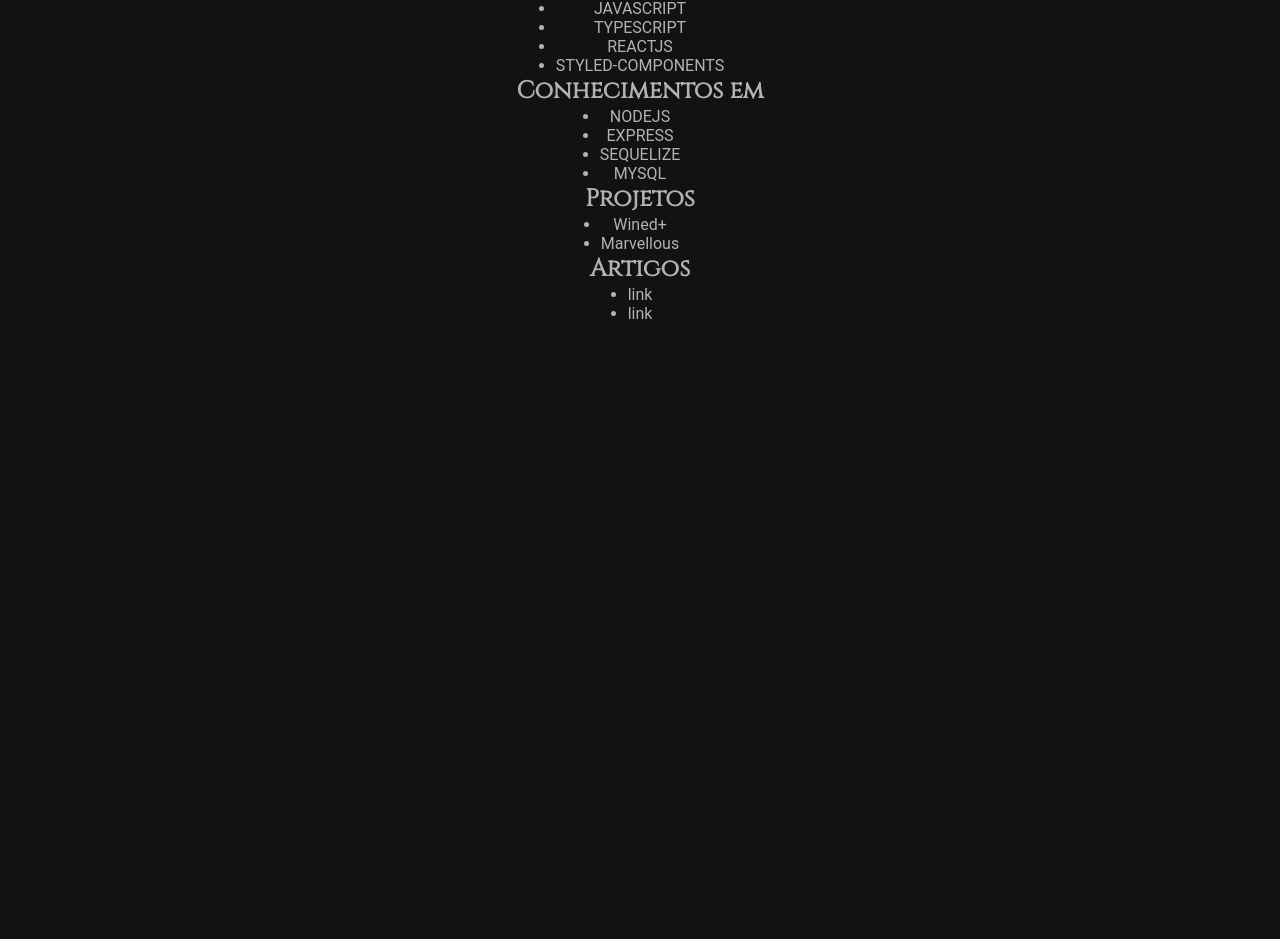
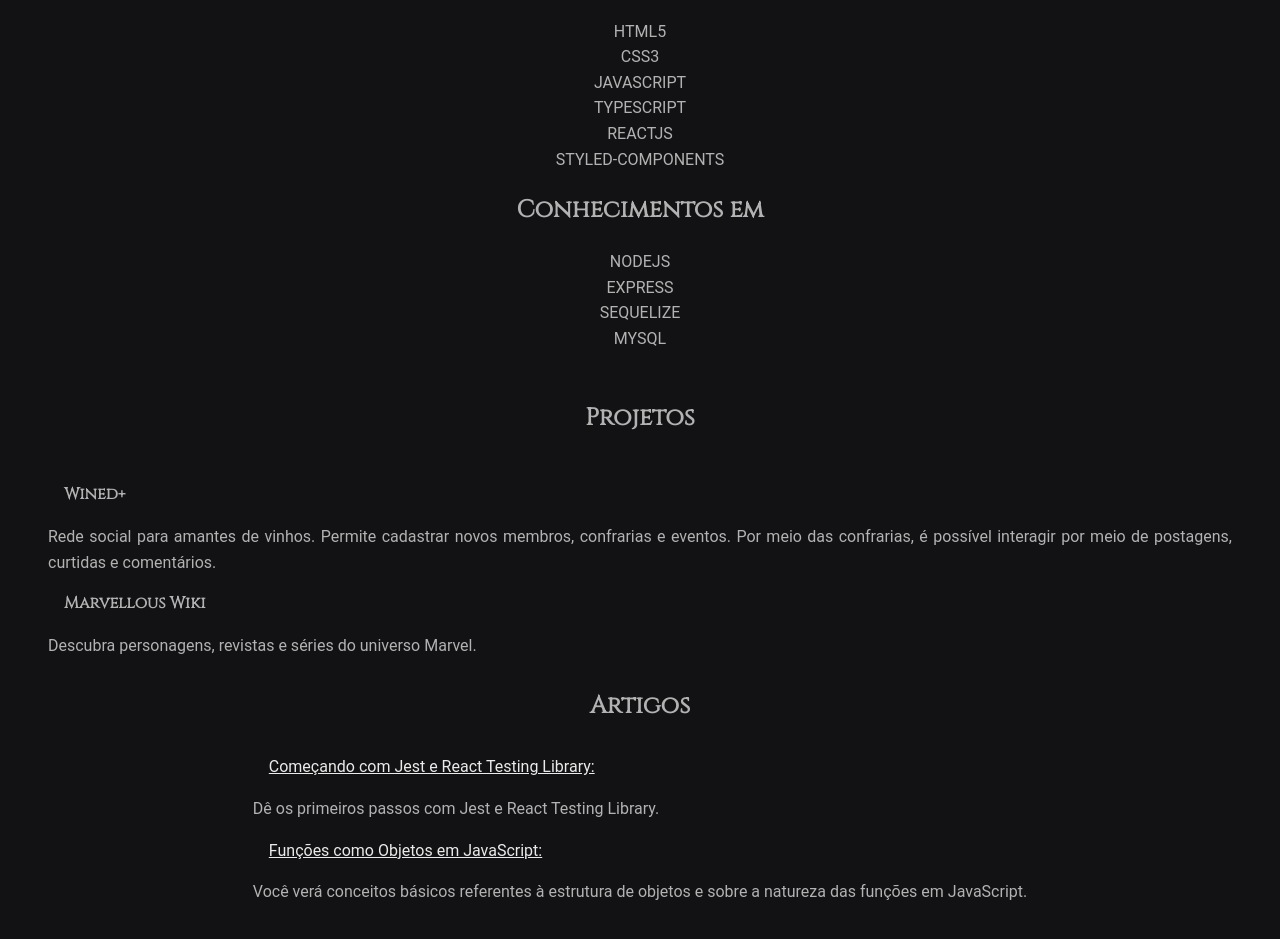
Before and after one commit to jairocket/jailsonanjos, a React (Vite) app: page / in a window 1280 px wide. Shown: the part 655-1594 px from the top of the page. Before the commit the page ends 978 px from the top, so only its background shows below. Built offline with nearby package versions, Linux system fonts and the light colour scheme.

Commit message:
feature(app): Add Article and Project components

```diff
--- a/src/App.tsx
+++ b/src/App.tsx
@@ -5,8 +5,57 @@ import { Avatar } from './components/Avatar'
 import { Header } from './components/Header'
 import coolAvatar from '../src/assets/cool-avatar.svg'
 import { AppContainer, Heading, SocialMediaContainer } from './styles/styles'
-import { GithubLogo, LinkedinLogo, Envelope } from 'phosphor-react'
+import { GithubLogo, LinkedinLogo, Envelope, TwitterLogo } from 'phosphor-react'
 import { DevLogo } from './components/DevLogo'
+import { Skills } from './components/Skills'
+import { SkillsContainer } from './components/Skills/styles'
+import { Projects } from './components/Projects'
+import { ProjectsContainer } from './components/Projects/styles'
+import { ArticlesContainer } from './components/Article/styles'
+import { Article } from './components/Article'
+
+const mainStacks = {
+  title: 'Principais Stacks',
+  stacks: [
+    'HTML5',
+    'CSS3',
+    'JAVASCRIPT',
+    'TYPESCRIPT',
+    'REACTJS',
+    'STYLED-COMPONENTS',
+  ],
+}
+
+const knownStacks = {
+  title: 'Conhecimentos em',
+  stacks: ['NODEJS', 'EXPRESS', 'SEQUELIZE', 'MYSQL'],
+}
+
+const projects = [
+  {
+    title: 'Wined+',
+    description:
+      'Rede social para amantes de vinhos. Permite cadastrar novos membros, confrarias e eventos. Por meio das confrarias, é possível interagir por meio de postagens, curtidas e comentários.',
+  },
+  {
+    title: 'Marvellous Wiki',
+    description: 'Descubra personagens, revistas e séries do universo Marvel.',
+  },
+]
+
+const articles = [
+  {
+    href: 'https://dev.to/jairocket/comecando-com-jest-e-react-testing-library-10ck',
+    title: 'Começando com Jest e React Testing Library:',
+    description: 'Dê os primeiros passos com Jest e React Testing Library.',
+  },
+  {
+    href: 'https://community.revelo.com/funcoes-como-objetos-em-javascript/',
+    title: 'Funções como Objetos em JavaScript:',
+    description:
+      'Você verá conceitos básicos referentes à estrutura de objetos e sobre a natureza das funções em JavaScript.',
+  },
+]
 
 function App() {
   return (
@@ -33,32 +82,35 @@ function App() {
             <Envelope size={32} color={'white'} />
           </a>
         </SocialMediaContainer>
-        <h2>Principais Stacks</h2>
-        <ul>
-          <li>HTML5</li>
-          <li>CSS3</li>
-          <li>JAVASCRIPT</li>
-          <li>TYPESCRIPT</li>
-          <li>REACTJS</li>
-          <li>STYLED-COMPONENTS</li>
-        </ul>
-        <h2>Conhecimentos em</h2>
-        <ul>
-          <li>NODEJS</li>
-          <li>EXPRESS</li>
-          <li>SEQUELIZE</li>
-          <li>MYSQL</li>
-        </ul>
+        <SkillsContainer>
+          <Skills title={mainStacks.title} skillsList={mainStacks.stacks} />
+          <Skills title={knownStacks.title} skillsList={knownStacks.stacks} />
+        </SkillsContainer>
+
         <h2>Projetos</h2>
-        <ul>
-          <li>Wined+</li>
-          <li>Marvellous</li>
-        </ul>
+        <ProjectsContainer>
+          {projects.map((project) => {
+            const { title, description } = project
+            return (
+              <Projects key={title} title={title} description={description} />
+            )
+          })}
+        </ProjectsContainer>
+
         <h2>Artigos</h2>
-        <ul>
-          <li>link</li>
-          <li>link</li>
-        </ul>
+        <ArticlesContainer>
+          {articles.map((article) => {
+            const { href, title, description } = article
+            return (
+              <Article
+                key={title}
+                href={href}
+                title={title}
+                description={description}
+              />
+            )
+          })}
+        </ArticlesContainer>
       </AppContainer>
     </ThemeProvider>
   )
--- /dev/null
+++ b/src/components/Article/index.tsx
@@ -0,0 +1,14 @@
+type ArticleType = {
+  href: string
+  title: string
+  description: string
+}
+
+export function Article({ href, title, description }: ArticleType) {
+  return (
+    <div key={title}>
+      <a href={href}>{title}</a>
+      <p>{description}</p>
+    </div>
+  )
+}
--- /dev/null
+++ b/src/components/Article/styles.ts
@@ -0,0 +1,15 @@
+import styled from 'styled-components'
+
+export const ArticlesContainer = styled.div`
+  margin: 2rem;
+  line-height: 1.6;
+  text-align: justify;
+  margin-bottom: 4rem;
+  a {
+    color: ${(props) => props.theme['gray-100']};
+    padding: 1rem;
+  }
+  p {
+    margin: 1rem 0;
+  }
+`
--- a/src/components/Header/styles.ts
+++ b/src/components/Header/styles.ts
@@ -6,5 +6,9 @@ export const HeaderContainer = styled.header`
   justify-content: space-between;
   align-items: flex-start;
   margin-top: 1.5rem;
-  padding: 0 0.5rem;
+  padding: 0 1rem;
+  button {
+    cursor: pointer;
+    padding-top: 0.25rem;
+  }
 `
--- /dev/null
+++ b/src/components/Projects/index.tsx
@@ -0,0 +1,13 @@
+type ProjectType = {
+  title: string
+  description: string
+}
+
+export function Projects({ title, description }: ProjectType) {
+  return (
+    <div key={title}>
+      <h4>{title}</h4>
+      <p>{description}</p>
+    </div>
+  )
+}
--- /dev/null
+++ b/src/components/Projects/styles.ts
@@ -0,0 +1,11 @@
+import styled from 'styled-components'
+
+export const ProjectsContainer = styled.div`
+  margin: 2rem;
+  line-height: 1.6;
+  text-align: justify;
+  h4 {
+    font-family: 'Cinzel', serif;
+    padding: 1rem;
+  }
+`
--- /dev/null
+++ b/src/components/Skills/index.tsx
@@ -0,0 +1,17 @@
+type SkillsType = {
+  title: string
+  skillsList: string[]
+}
+
+export function Skills({ title, skillsList }: SkillsType) {
+  return (
+    <>
+      <h2>{title}</h2>
+      <ul>
+        {skillsList.map((skill) => {
+          return <li key={skill}>{skill}</li>
+        })}
+      </ul>
+    </>
+  )
+}
--- /dev/null
+++ b/src/components/Skills/styles.ts
@@ -0,0 +1,10 @@
+import styled from 'styled-components'
+
+export const SkillsContainer = styled.div`
+  margin: 2rem;
+  line-height: 1.6;
+  ul {
+    padding: 1.2rem;
+    list-style: none;
+  }
+`
```
